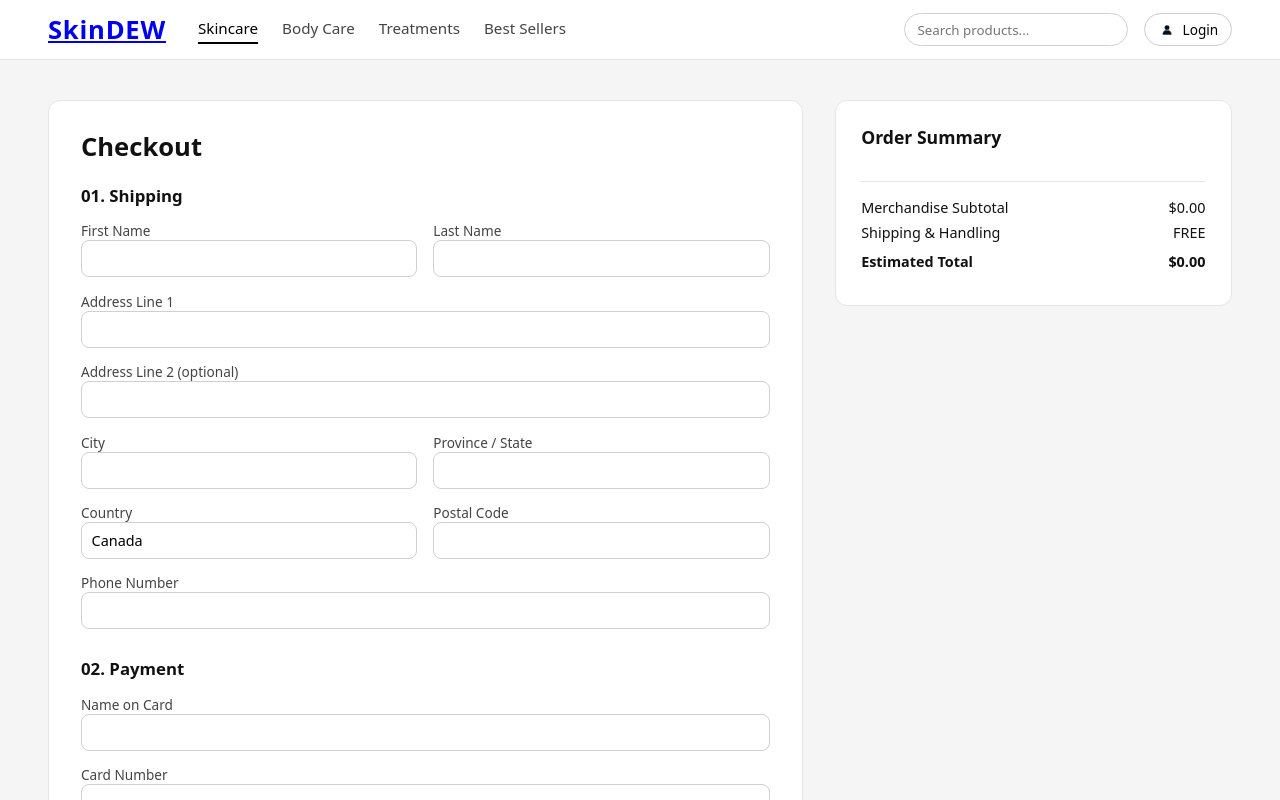
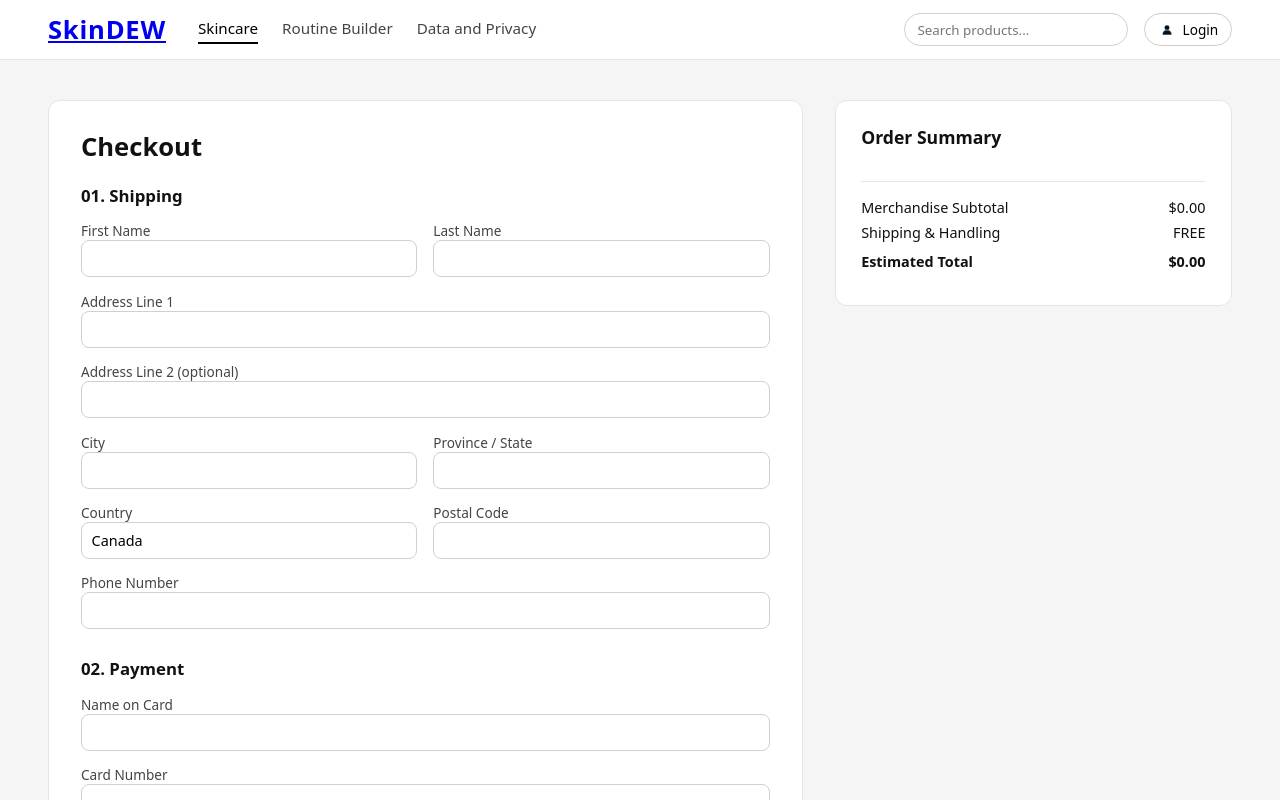
Before and after one commit to John03Rebecca/SkinDEWProject, a website: page public/pages/checkout.html in a window 1280 px wide. Shown: the top 800 px of the page. Drawn offline with Linux system fonts and the light colour scheme; no server answers.

Commit message:
Update checkout.html

```diff
--- a/public/pages/checkout.html
+++ b/public/pages/checkout.html
@@ -13,9 +13,8 @@
       <a href="/pages/index.html" class="brand">SkinDEW</a>
       <nav class="top-nav-links">
         <a href="/pages/index.html" class="top-link active">Skincare</a>
-        <a href="/pages/index.html" class="top-link">Body Care</a>
-        <a href="/pages/index.html" class="top-link">Treatments</a>
-        <a href="/pages/index.html" class="top-link">Best Sellers</a>
+        <a href="/pages/routine.html" class="top-link">Routine Builder</a>
+        <a href="/pages/privacy.html" class="top-link">Data and Privacy</a>
       </nav>
     </div>
 
```
